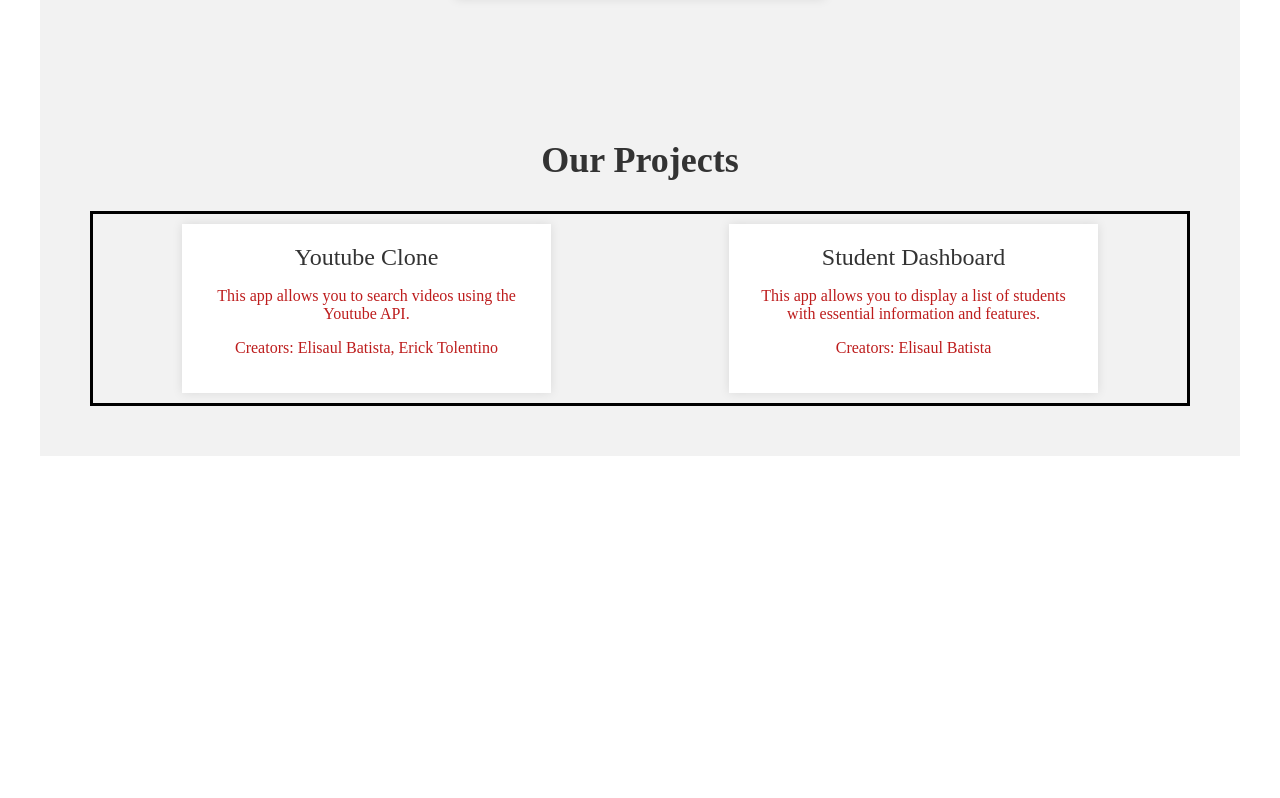
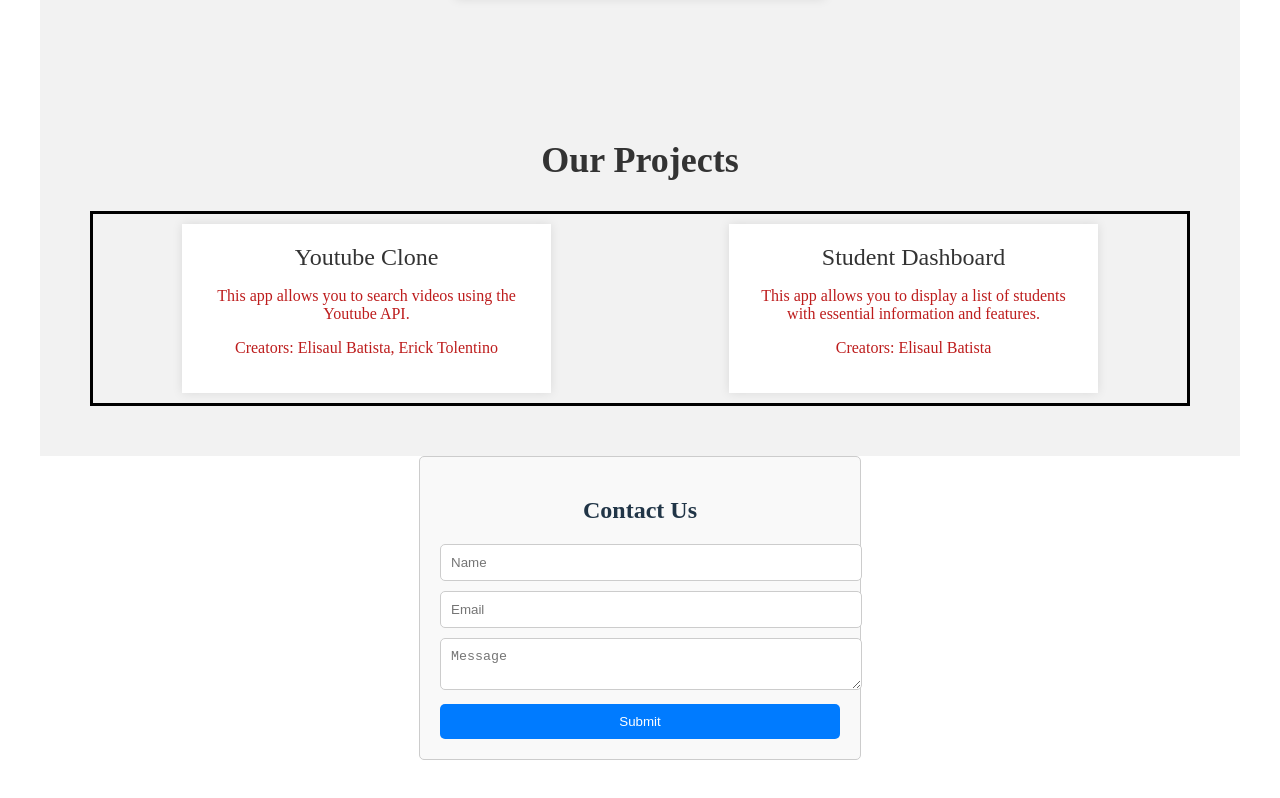
Before and after one commit to Batista0523/Batistack-Web, a React (Vite) app: page / in a window 1280 px wide. Shown: the part 637-1435 px from the top of the page. Before the commit the page ends 1133 px from the top, so only its background shows below. Built offline with nearby package versions, Linux system fonts and the light colour scheme.

Commit message:
added contact us

```diff
--- a/package.json
+++ b/package.json
@@ -10,6 +10,7 @@
     "preview": "vite preview"
   },
   "dependencies": {
+    "axios": "^1.5.0",
     "react": "^18.2.0",
     "react-dom": "^18.2.0",
     "react-router-dom": "^6.15.0"
--- a/src/App.jsx
+++ b/src/App.jsx
@@ -4,6 +4,7 @@ import Services from "./components/Services";
 
 import NavBar from "./components/NavBar";
 import Projects from "./components/Projects";
+import Contact from "./components/contact";
 
 function App() {
   return (
@@ -11,6 +12,7 @@ function App() {
       <NavBar />
       <Services />
       <Projects />
+      <Contact/>
     </>
   );
 }
--- /dev/null
+++ b/src/components/Contact.css
@@ -0,0 +1,46 @@
+/* Contact.css */
+.contact-container {
+    max-width: 400px;
+    margin: 0 auto;
+    padding: 20px;
+    border: 1px solid #ccc;
+    border-radius: 5px;
+    background-color: #f9f9f9;
+  }
+
+  .contact-container h2 {
+    text-align: center;
+    margin-bottom: 20px;
+  }
+
+  .contact-input {
+    width: 100%;
+    padding: 10px;
+    margin-bottom: 10px;
+    border: 1px solid #ccc;
+    border-radius: 5px;
+  }
+
+  .contact-textarea {
+    width: 100%;
+    padding: 10px;
+    margin-bottom: 10px;
+    border: 1px solid #ccc;
+    border-radius: 5px;
+    resize: vertical;
+  }
+
+  .contact-button {
+    display: block;
+    width: 100%;
+    padding: 10px;
+    background-color: #007bff;
+    color: #fff;
+    border: none;
+    border-radius: 5px;
+    cursor: pointer;
+  }
+
+  .contact-button:hover {
+    background-color: #0056b3;
+  }
--- /dev/null
+++ b/src/components/contact.jsx
@@ -0,0 +1,70 @@
+import React, { useState } from 'react';
+import axios from 'axios';
+import './Contact.css';
+
+const Contact = () => {
+  const [formData, setFormData] = useState({
+    name: '',
+    email: '',
+    message: '',
+  });
+
+  const handleChange = (e) => {
+    const { name, value } = e.target;
+    setFormData({ ...formData, [name]: value });
+  };
+
+  const handleSubmit = async (e) => {
+    console.log(handleSubmit)
+    e.preventDefault();
+    try {
+      const response = await axios.post('/api/contact', formData);
+      if (response.status === 200) {
+
+        setFormData({
+          name: '',
+          email: '',
+          message: '',
+        });
+      }
+    } catch (error) {
+
+    }
+  };
+
+  return (
+    <div className="contact-container">
+      <h2>Contact Us</h2>
+      <form onSubmit={handleSubmit}>
+        <input
+          type="text"
+          name="name"
+          placeholder="Name"
+          value={formData.name}
+          onChange={handleChange}
+          className="contact-input"
+        />
+        <input
+          type="email"
+          name="email"
+          placeholder="Email"
+          value={formData.email}
+          onChange={handleChange}
+          className="contact-input"
+        />
+        <textarea
+          name="message"
+          placeholder="Message"
+          value={formData.message}
+          onChange={handleChange}
+          className="contact-textarea"
+        />
+        <button type="submit" className="contact-button">
+          Submit
+        </button>
+      </form>
+    </div>
+  );
+};
+
+export default Contact;
```
Also changed, not shown: 1 other file (tests, documents, lock files or other folders).
